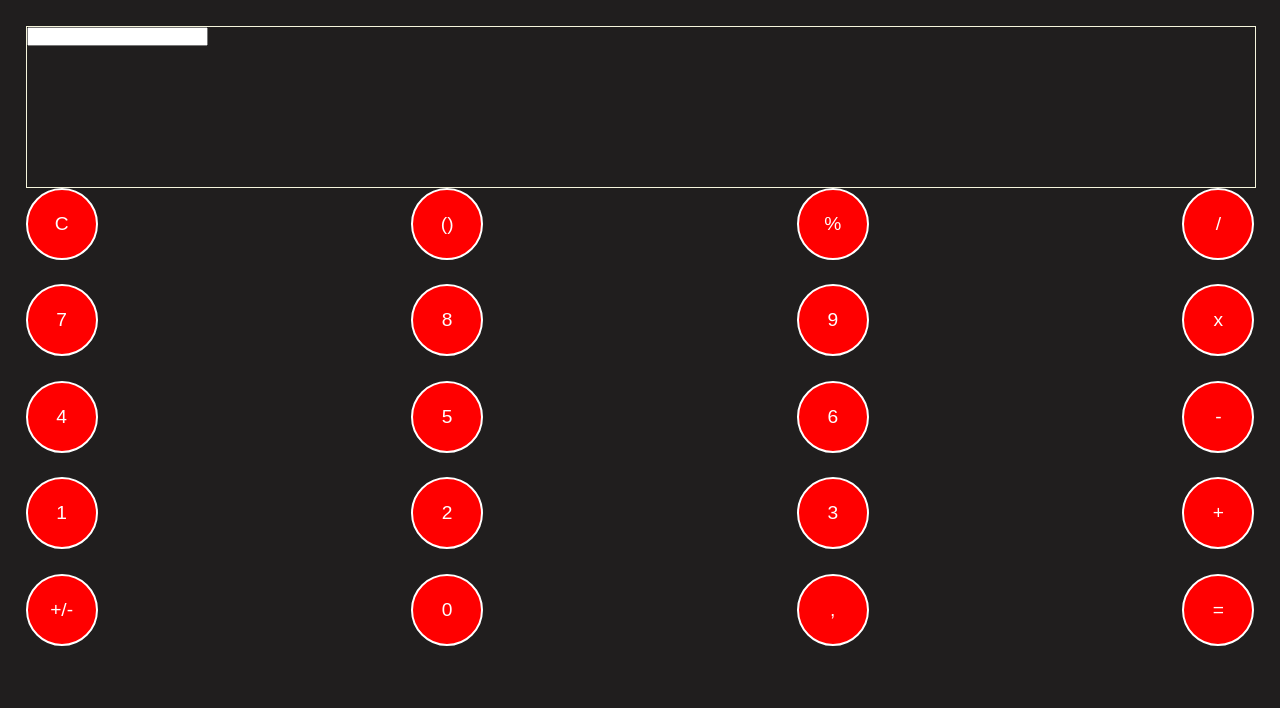
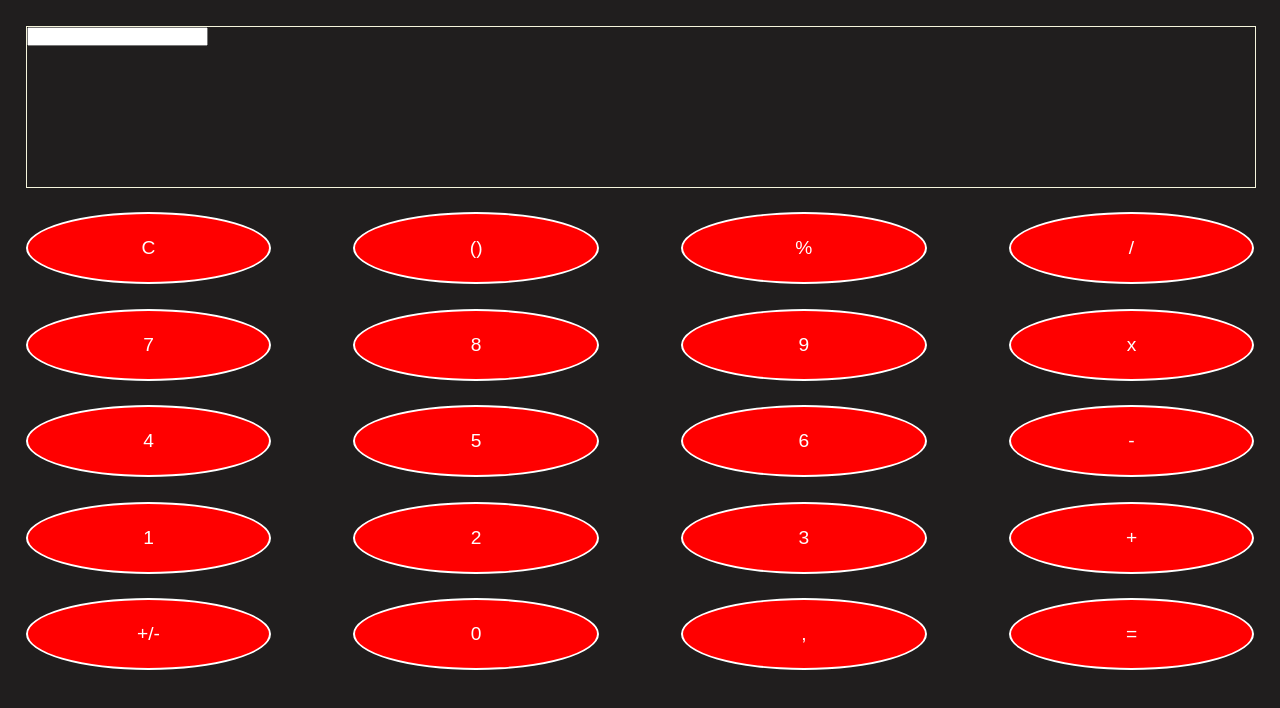
Before and after one commit to EduardoMRT/CalculadoraJS, a plain HTML site: page index.html in a window 1280 px wide. Drawn offline with Linux system fonts and the light colour scheme.

Commit message:
Update index.css

```diff
--- a/css/index.css
+++ b/css/index.css
@@ -29,6 +29,7 @@ body{
     width: 100%;
     height: 10%;
     /* border: 1px solid white; */
+    margin-top: 2%;
     margin-bottom: 2%;
 }
 .teclado .l2{
@@ -64,6 +65,6 @@ body{
     border: 2px solid white;
     border-radius: 100%;
     background-color: red;
-    width: 9vh;
+    width: 20%;
     height: 9vh;
 }
```
